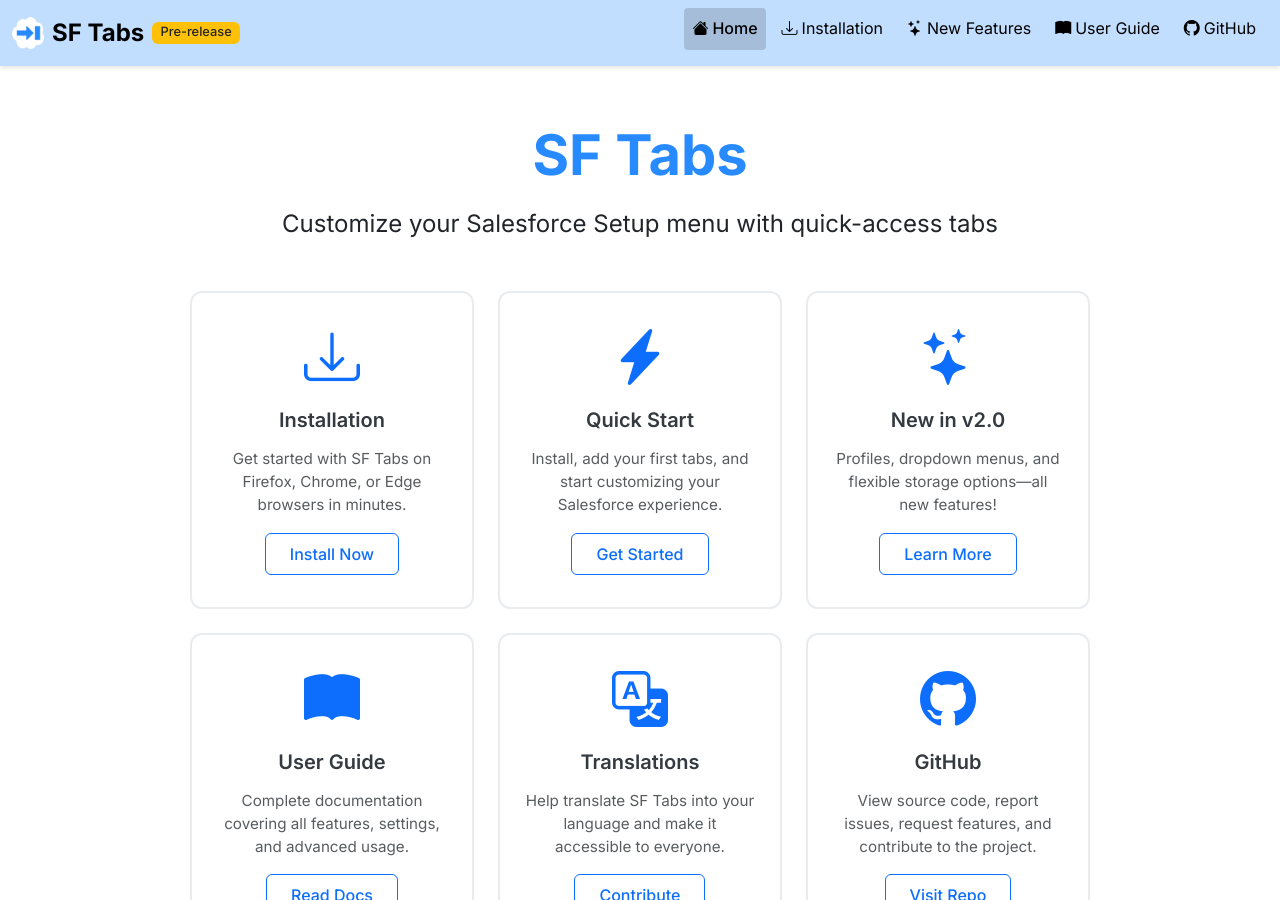
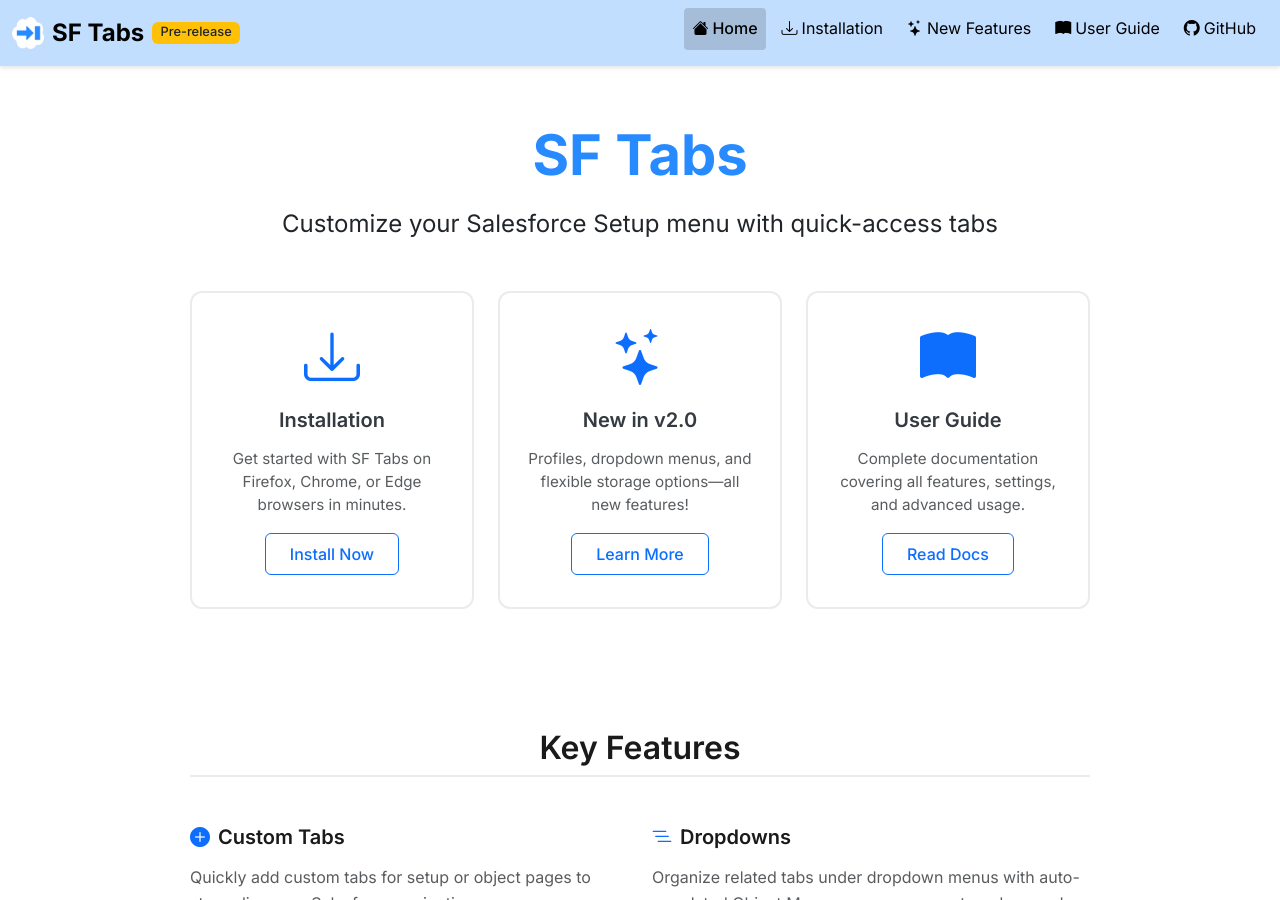
Before and after one commit to chrisrouse/sftabs, a Jekyll site: the page built from docs/index.md, in a window 1280 px wide and 900 px high. Built offline with Jekyll 4.4.1, drawn with Linux system fonts in a browser that asks for light colours; nearby versions of some CDN libraries.

Commit message:
Remove Quick Start, Translations, and GitHub sections
Removed sections for Quick Start, Translations, and GitHub from the documentation.

```diff
--- a/docs/index.md
+++ b/docs/index.md
@@ -20,20 +20,6 @@
         <h3 class="h5 mb-3">Installation</h3>
         <p class="text-muted mb-3">Get started with SF Tabs on Firefox, Chrome, or Edge browsers in minutes.</p>
         <a href="installation" class="btn btn-outline-primary">Install Now</a>
-      </div>
-    </div>
-  </div>
-
-  <!-- Quick Start -->
-  <div class="col-md-6 col-lg-4">
-    <div class="card h-100 feature-tile">
-      <div class="card-body text-center">
-        <div class="feature-icon mb-3">
-          <i class="bi bi-lightning-charge-fill display-4 text-primary"></i>
-        </div>
-        <h3 class="h5 mb-3">Quick Start</h3>
-        <p class="text-muted mb-3">Install, add your first tabs, and start customizing your Salesforce experience.</p>
-        <a href="user-guide#adding-a-new-tab" class="btn btn-outline-primary">Get Started</a>
       </div>
     </div>
   </div>
@@ -66,34 +52,7 @@
     </div>
   </div>
 
-  <!-- Translations -->
-  <div class="col-md-6 col-lg-4">
-    <div class="card h-100 feature-tile">
-      <div class="card-body text-center">
-        <div class="feature-icon mb-3">
-          <i class="bi bi-translate display-4 text-primary"></i>
-        </div>
-        <h3 class="h5 mb-3">Translations</h3>
-        <p class="text-muted mb-3">Help translate SF Tabs into your language and make it accessible to everyone.</p>
-        <a href="https://github.com/chrisrouse/sftabs/issues" target="_blank" class="btn btn-outline-primary">Contribute</a>
-      </div>
-    </div>
-  </div>
 
-  <!-- GitHub -->
-  <div class="col-md-6 col-lg-4">
-    <div class="card h-100 feature-tile">
-      <div class="card-body text-center">
-        <div class="feature-icon mb-3">
-          <i class="bi bi-github display-4 text-primary"></i>
-        </div>
-        <h3 class="h5 mb-3">GitHub</h3>
-        <p class="text-muted mb-3">View source code, report issues, request features, and contribute to the project.</p>
-        <a href="https://github.com/chrisrouse/sftabs" target="_blank" class="btn btn-outline-primary">Visit Repo</a>
-      </div>
-    </div>
-  </div>
-</div>
 
 <!-- Key Features Section -->
 <div class="mt-5 pt-5">
```
